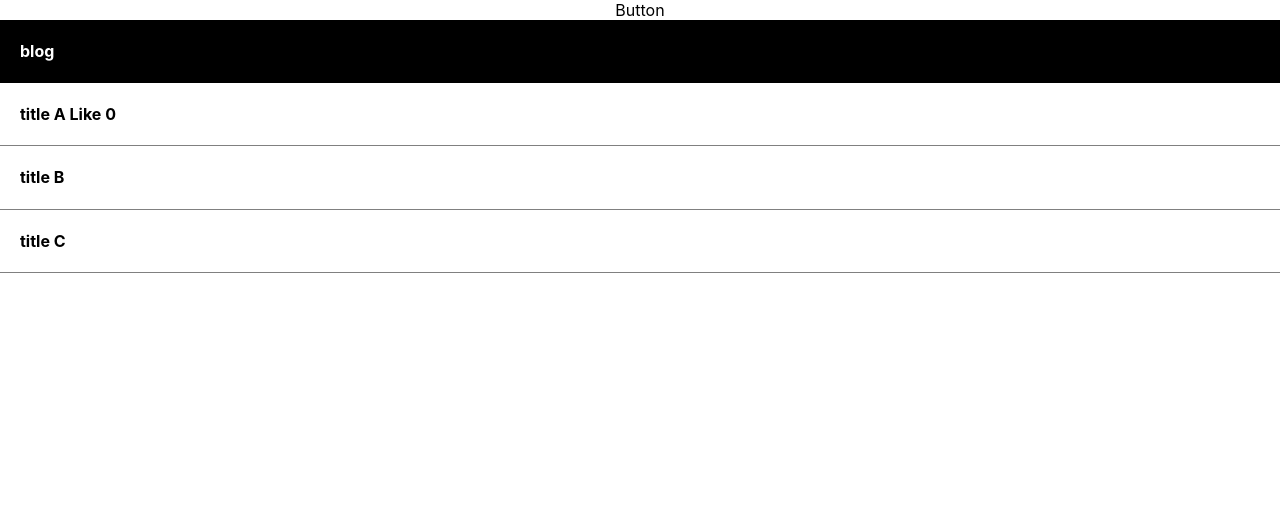
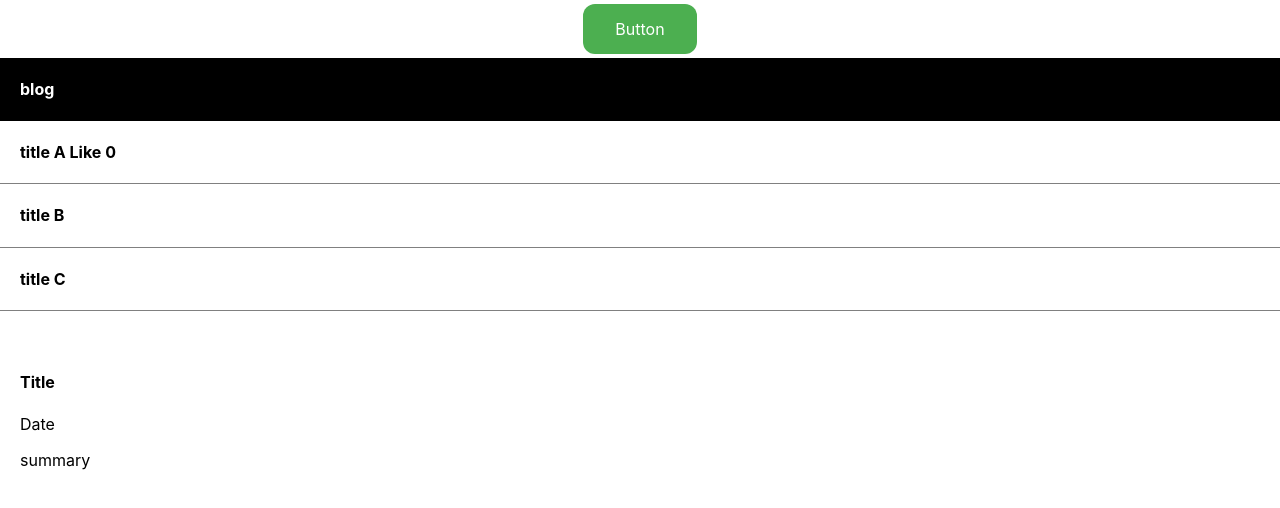
Before and after one commit to jiwon887/react, a React (Create React App) app: page / in a window 1280 px wide. Shown: the top 508 px of the page. Built offline with nearby package versions, Linux system fonts and the light colour scheme.

Commit message:
add modal

```diff
--- a/src/App.css
+++ b/src/App.css
@@ -7,6 +7,13 @@
   width: 100%;
   color: white;
   padding-left: 20px;
+}
+
+.modal{
+  margin-top: 20px;
+  padding : 20px;
+  background : 20px;
+  text-align: left;
 }
 
 .list{
@@ -49,3 +56,18 @@
     transform: rotate(360deg);
   }
 }
+
+.button {
+  background-color: #4CAF50; /* 버튼 배경색 */
+  border: none;
+  color: white; /* 버튼 텍스트 색상 */
+  padding: 15px 32px;
+  text-align: center;
+  text-decoration: none;
+  display: inline-block;
+  font-size: 16px;
+  margin: 4px 2px;
+  cursor: pointer;
+  border-radius: 12px; /* 둥근 모서리 */
+  transition: background-color 0.3s ease; /* 부드러운 호버 효과 */
+}
--- a/src/App.js
+++ b/src/App.js
@@ -32,7 +32,11 @@ function App() {
       <div className = "list">
         <h4> { title[2] } </h4>
       </div>
-
+      <div className='modal'>
+        <h4> Title</h4>
+        <p> Date </p>
+        <p> summary </p>
+      </div>
     </div>
   );
 }
```
